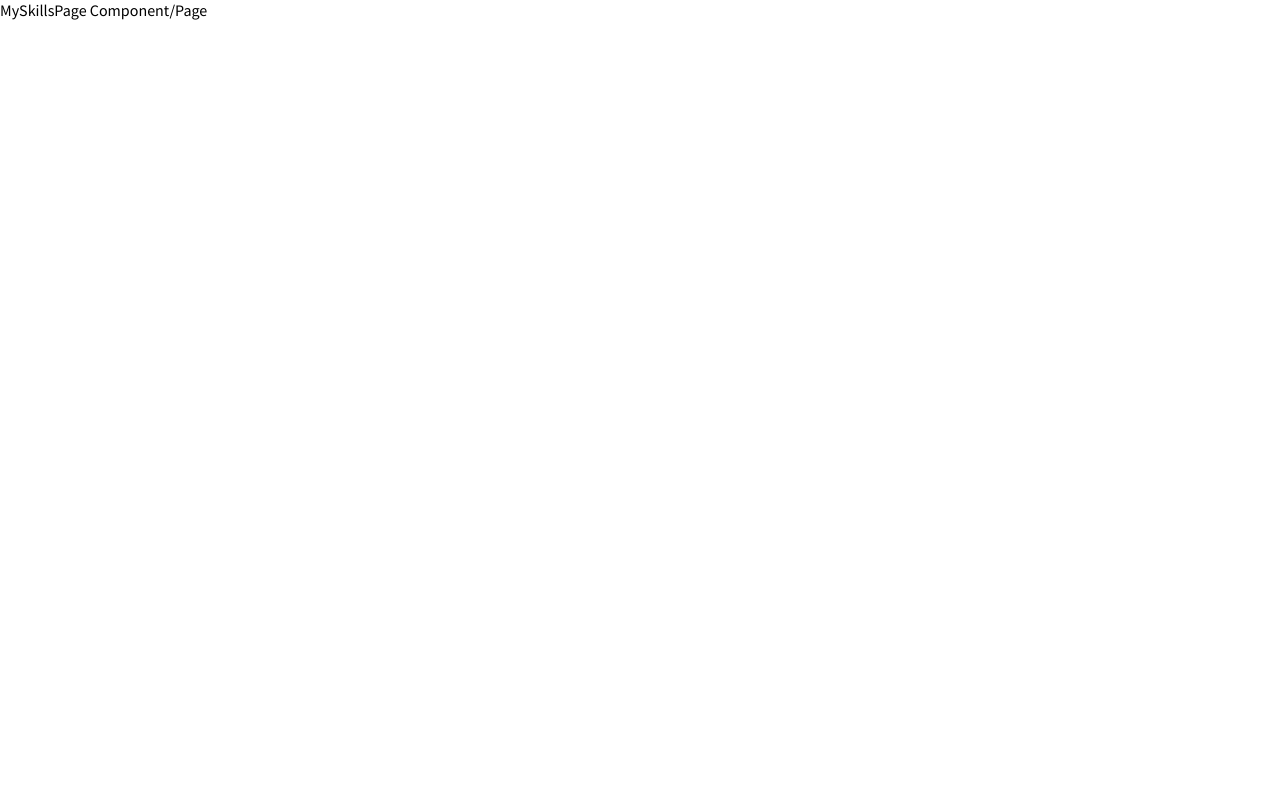
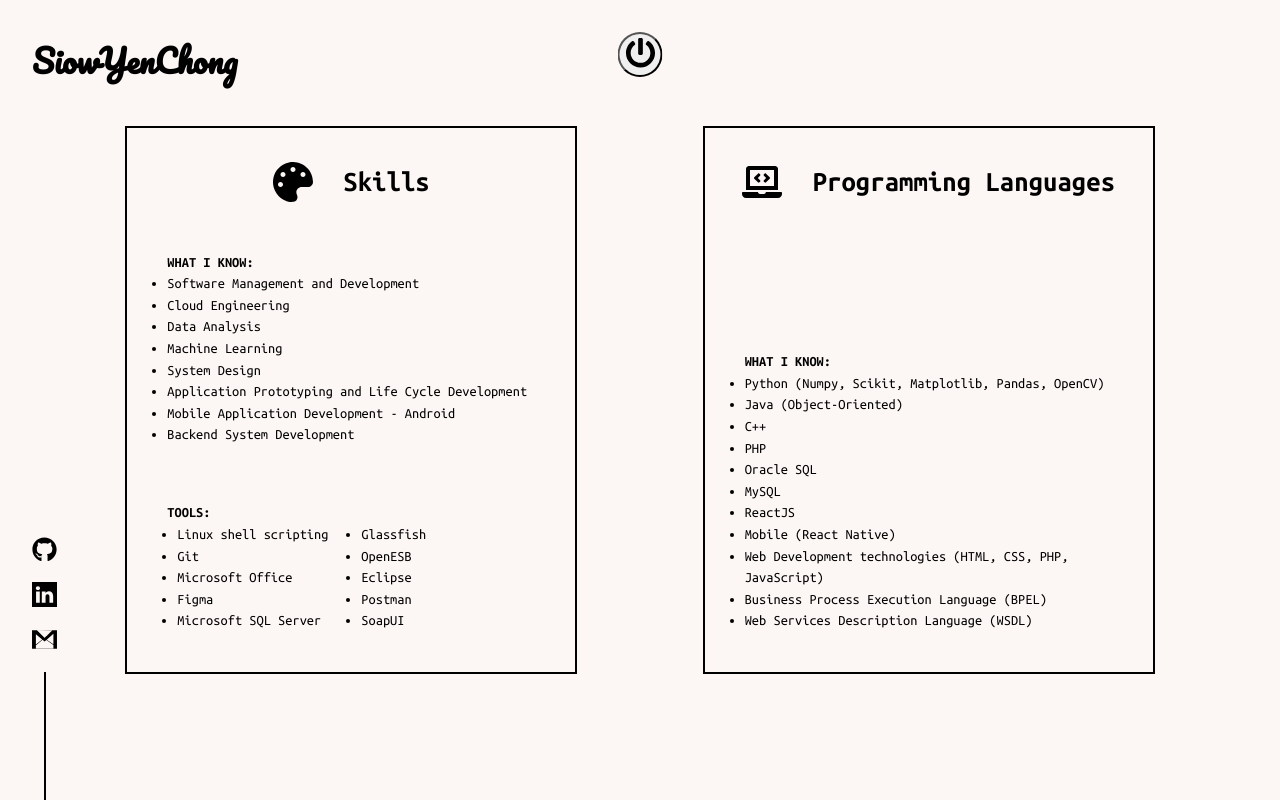
Before and after one commit to SiowYenChong/Portfolio-React-FramerMotion, a React (Create React App) app: page /skills in a window 1280 px wide. Built offline with nearby package versions, Linux system fonts and the light colour scheme.

Commit message:
added skills pages (dark-light mode

```diff
--- a/src/components/MySkillsPage.js
+++ b/src/components/MySkillsPage.js
@@ -1,10 +1,158 @@
-import React from 'react'
+import React from 'react';
+import { ThemeProvider } from 'styled-components';
+import { LightTheme } from './Theme';
+import styled from 'styled-components';
+import { Design, Develope } from './AllSvgs';
+import LogoComponent from '../subComponents/LogoComponent';
+import SocialIcons from '../subComponents/Sociallcons';
+import PowerButton from '../subComponents/PowerButton';
+
+const Box = styled.div`
+    background-color: ${props => props.theme.body};
+    width: 100vw;
+    height: 100vh;
+    position: relative;
+    display: flex;
+    justify-content: space-evenly;
+    align-items: center;
+`;
+
+const Main = styled.div`
+    border: 2px solid ${props => props.theme.text};
+    color: ${props => props.theme.text};
+    background-color: ${props => props.theme.body};
+    padding: 2rem;
+    width: 30vw;
+    height: 60vh;
+    z-index: 3;
+    cursor: pointer;
+    line-height: 1.5;
+    font-family: 'Ubuntu Mono', monospace;
+    display: flex;
+    flex-direction: column;
+    justify-content: space-between;
+
+    &:hover {
+        color: ${props => props.theme.body};
+        background-color: #ff8fab;
+    }
+`;
+
+const Title = styled.h2`
+    display: flex;
+    justify-content: center;
+    align-items: center;
+    font-size: calc(1em + 1vw);
+
+    ${Main}:hover &{
+        &>*{
+            fill:${props => props.theme.body};
+        }
+    }
+    &>*:first-child{
+        margin-right: 1rem;
+    }
+`;
+
+const Description = styled.div`
+    color: ${props => props.theme.text};
+    font-size: calc(0.1em + 1vw);
+    padding: 0.5rem;
+    ${Main}:hover &{
+        color:${props => props.theme.body};
+    }
+
+    strong{
+        margin-bottom: 1rem;
+        text-transform: uppercase;
+    }
+    u1,p{
+        margin-left: 2rem;
+    }
+    .two-column-list {
+        display: flex;
+        justify-content: space-between;
+    }
+
+    .left-column,
+    .right-column {
+        flex: 1;
+        padding: 0 10px;
+    }
+`
 
 const MySkillsPage = () => {
-    return(
-        <div>
-            MySkillsPage Component/Page
-        </div>
-    )
-}
-export default MySkillsPage
+    return (
+        <ThemeProvider theme={LightTheme}>
+            <Box>
+                <LogoComponent theme = 'light'/>
+                <SocialIcons theme = 'light'/>
+                <PowerButton/>
+                <Main>
+                    <Title>
+                        <Design width={40} height={40} /> &nbsp;Skills
+                    </Title>
+                    <Description>
+                        <strong>What I know: </strong>
+                        <ul>
+                            <li>Software Management and Development</li>
+                            <li>Cloud Engineering</li>
+                            <li>Data Analysis</li>
+                            <li>Machine Learning</li>
+                            <li>System Design</li>
+                            <li>Application Prototyping and Life Cycle Development</li>
+                            <li>Mobile Application Development - Android</li>
+                            <li>Backend System Development</li>
+                        </ul>
+                    </Description>
+                    <Description>
+                        <strong>TOOLS: </strong>
+                        <div className="two-column-list">
+                            <div className="left-column">
+                                <ul>
+                                    <li>Linux shell scripting</li>
+                                    <li>Git</li>
+                                    <li>Microsoft Office</li>
+                                    <li>Figma</li>
+                                    <li>Microsoft SQL Server</li>
+                                </ul>
+                            </div>
+                            <div className="right-column">
+                                <ul>
+                                    <li>Glassfish</li>
+                                    <li>OpenESB</li>
+                                    <li>Eclipse</li>
+                                    <li>Postman</li>
+                                    <li>SoapUI</li>
+                                </ul>
+                            </div>
+                        </div>
+                    </Description>
+                </Main>
+                <Main>
+                    <Title>
+                        <Develope width={40} height={40} /> &nbsp;Programming Languages
+                    </Title>
+                    <Description>
+                        <ul>
+                        <strong>What I know: </strong>
+                            <li>Python (Numpy, Scikit, Matplotlib, Pandas, OpenCV)</li>
+                            <li>Java (Object-Oriented)</li>
+                            <li>C++</li>
+                            <li>PHP</li>
+                            <li>Oracle SQL</li>
+                            <li>MySQL</li>
+                            <li>ReactJS</li>
+                            <li>Mobile (React Native)</li>
+                            <li>Web Development technologies (HTML, CSS, PHP, JavaScript)</li>
+                            <li>Business Process Execution Language (BPEL)</li>
+                            <li>Web Services Description Language (WSDL)</li>
+                        </ul>
+                    </Description>
+                </Main>
+            </Box>
+        </ThemeProvider>
+    );
+};
+
+export default MySkillsPage;
```
Also changed, not shown: src/subComponents/ParticleComponent.js (added).
